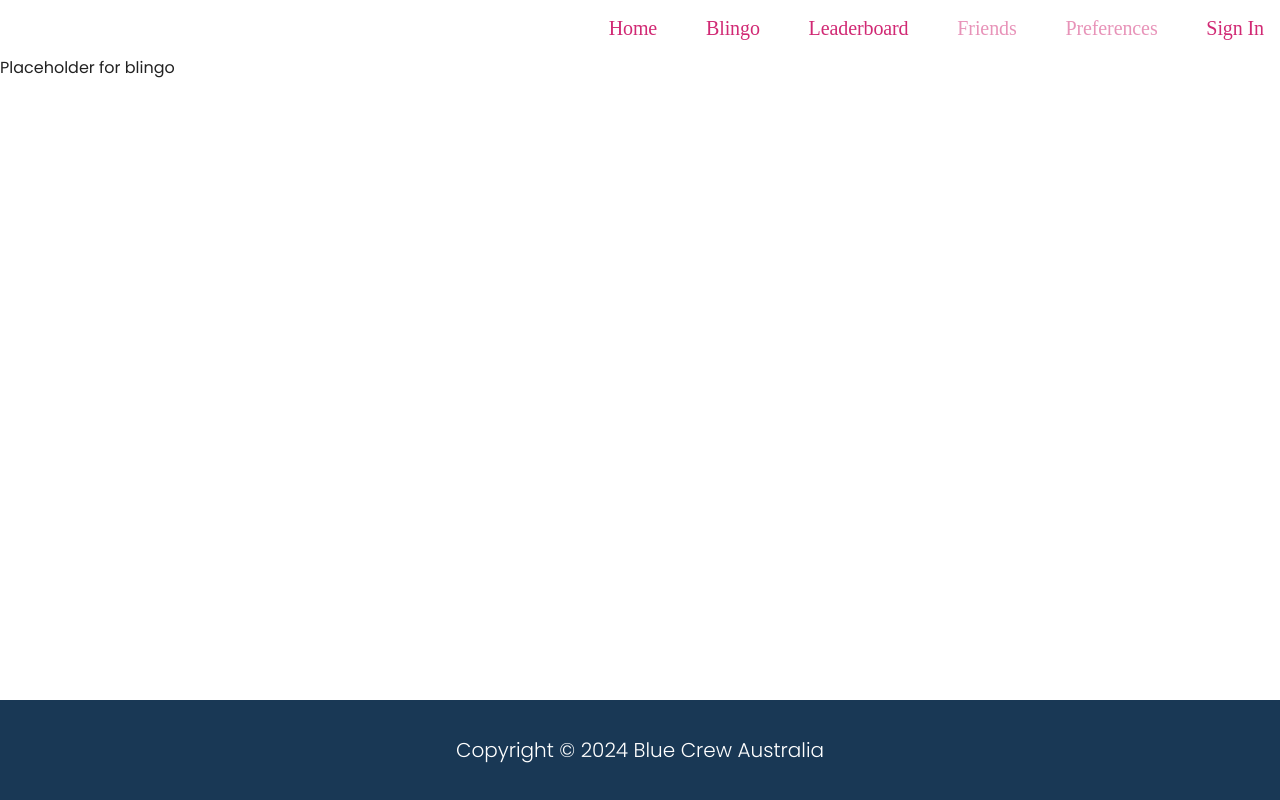
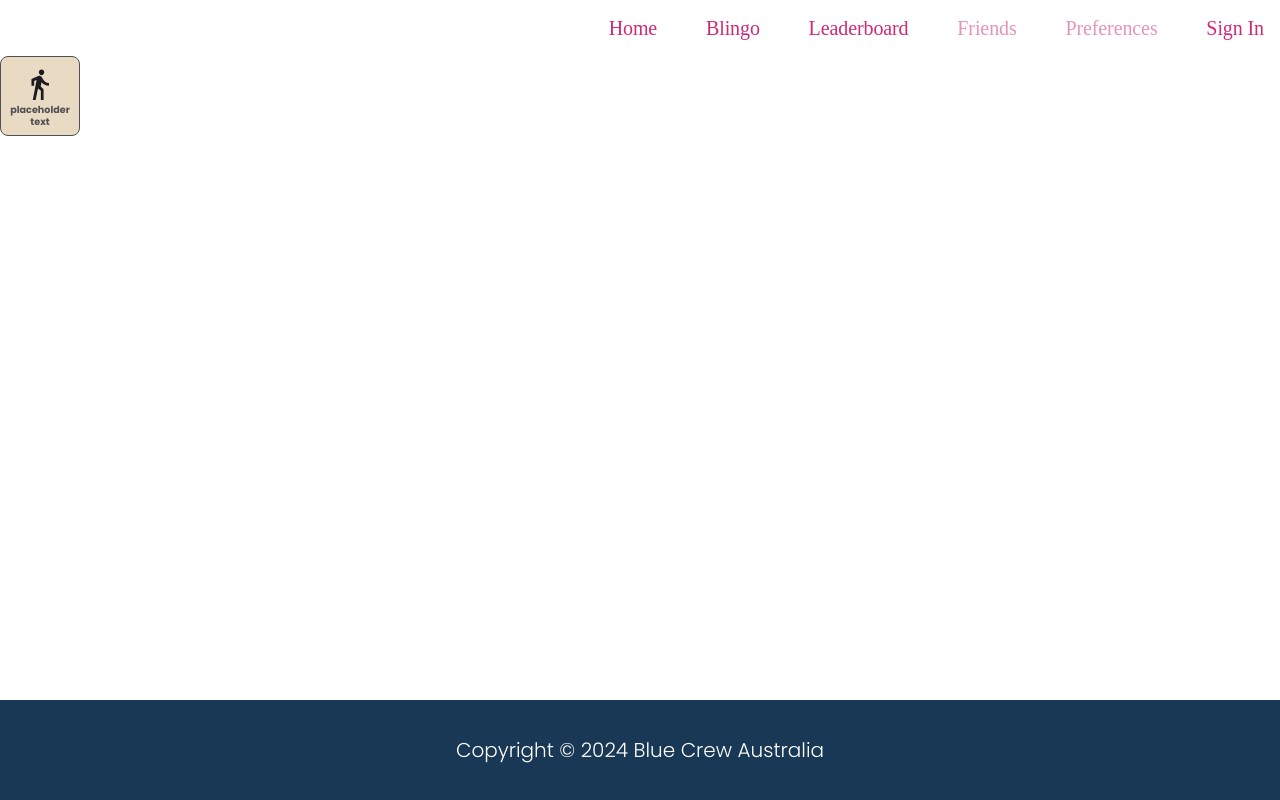
Before and after one commit to codersforcauses/bluecrew, a Vue app in the folder client/: page /blingo in a window 1280 px wide. Built offline with nearby package versions, Linux system fonts and the light colour scheme; the HTML template or start-up script is replaced by a standard one; a web font is replaced by a local one.

Commit message:
add blingo view

```diff
--- a/client/src/router/index.ts
+++ b/client/src/router/index.ts
@@ -5,6 +5,7 @@ import { useModalStore } from '@/stores/modal'
 import PlaceholderView from '../views/PlaceHolderview.vue'
 import LandingView from '@/views/LandingView.vue'
 import LeaderboardView from '@/views/LeaderboardView.vue'
+import BlingoView from '@/views/BlingoView.vue'
 
 const router = createRouter({
   history: createWebHistory(import.meta.env.BASE_URL),
@@ -34,7 +35,7 @@ const router = createRouter({
     {
       path: '/blingo',
       name: 'blingo',
-      component: PlaceholderView,
+      component: BlingoView,
     },
   ],
 })
--- /dev/null
+++ b/client/src/views/BlingoView.vue
@@ -0,0 +1,11 @@
+<script setup lang="ts">
+import BlingoTile from '@/components/BingoTile.vue'
+</script>
+
+<template>
+    <div>
+        <BlingoTile type="" text="placeholder text" status="" selected="true" />
+    </div>
+</template>
+
+<style scoped></style>
```
